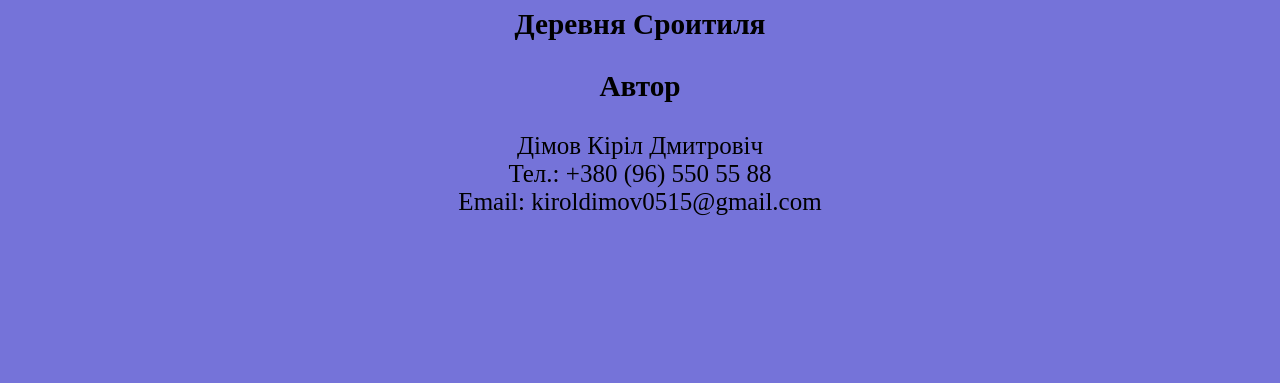
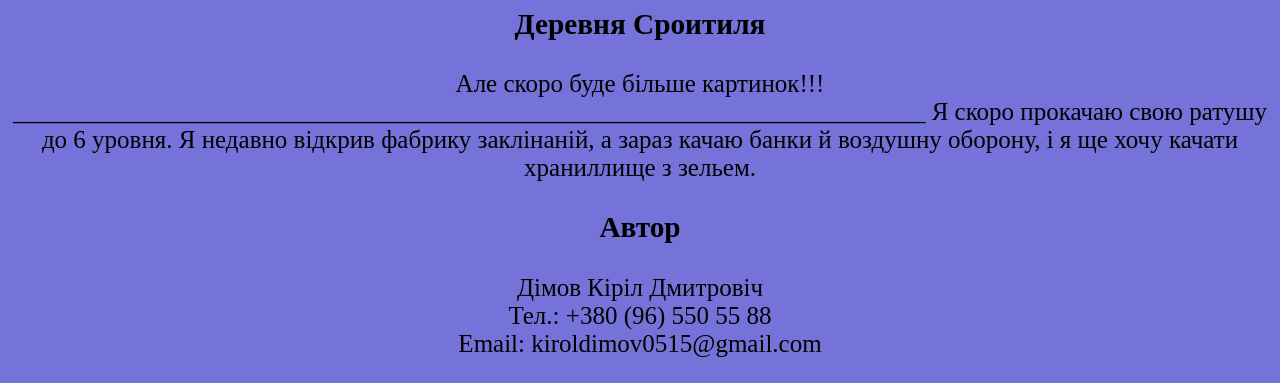
Before and after one commit to kirildimov0515/-My-Profile-Video-Game-3-, a plain HTML site: page index.html in a window 1280 px wide. Shown: the part 1682-2065 px from the top of the page. Before the commit the page ends 1923 px from the top, so only its background shows below. Drawn offline with Linux system fonts and the light colour scheme.

Commit message:
Update index.html

```diff
--- a/index.html
+++ b/index.html
@@ -26,6 +26,15 @@
                         <h3>Деревня Сроитиля</h3>
                     </article>
             </section>
+            <p>Але скоро буде більше картинок!!!
+
+
+_________________________________________________________________________
+
+
+
+Я скоро прокачаю свою ратушу до 6 уровня. Я недавно відкрив фабрику заклінаній, а зараз качаю банки й воздушну оборону, і я ще хочу качати храниллище з зельем.
+</p>
         </main>
         <footer>
             <h3>Автор</h3>
```
